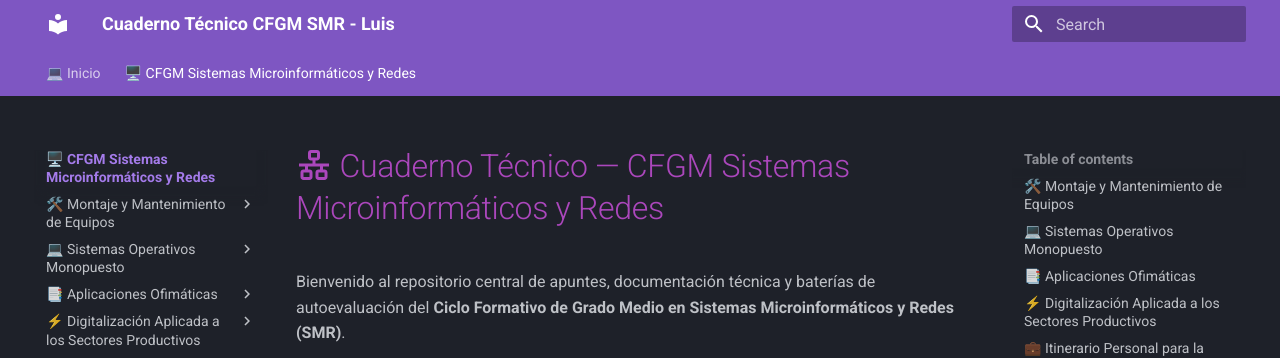
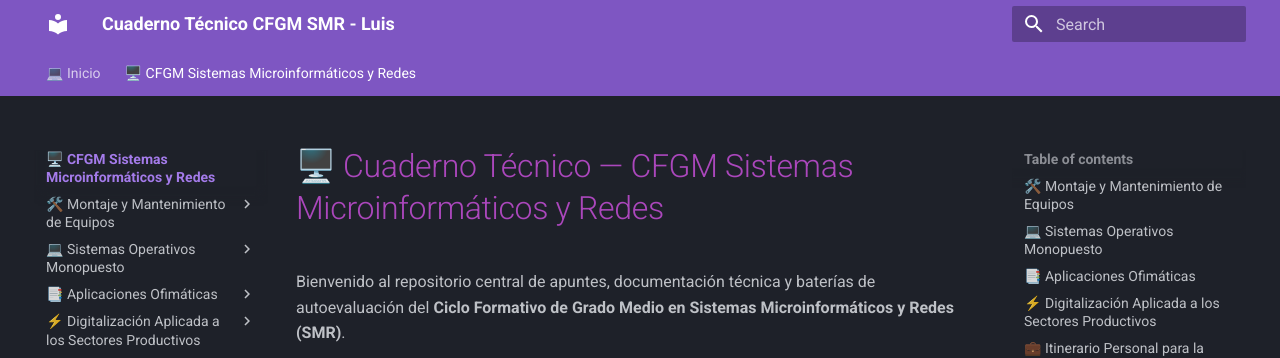
Before and after one commit to Beamspark/SMR-Apuntes, an MkDocs documentation site: the page built from docs/smr/index.md, in a window 1280 px wide and 900 px high. Shown: the top 358 px of the window. Built offline with MkDocs 1.6.1 and Material for MkDocs 9.7.7, drawn with Linux system fonts in a browser that asks for light colours; some of the changed lines change nothing that is shown.

Commit message:
Update index.md

```diff
--- a/docs/smr/index.md
+++ b/docs/smr/index.md
@@ -1,4 +1,4 @@
-<h1 style="color: #ab47bc;" markdown="span">:material-lan: Cuaderno Técnico — CFGM Sistemas Microinformáticos y Redes</h1>
+<h1 style="color: #ab47bc;">🖥️ Cuaderno Técnico — CFGM Sistemas Microinformáticos y Redes</h1>
 
 Bienvenido al repositorio central de apuntes, documentación técnica y baterías de autoevaluación del **Ciclo Formativo de Grado Medio en Sistemas Microinformáticos y Redes (SMR)**.
 
```
